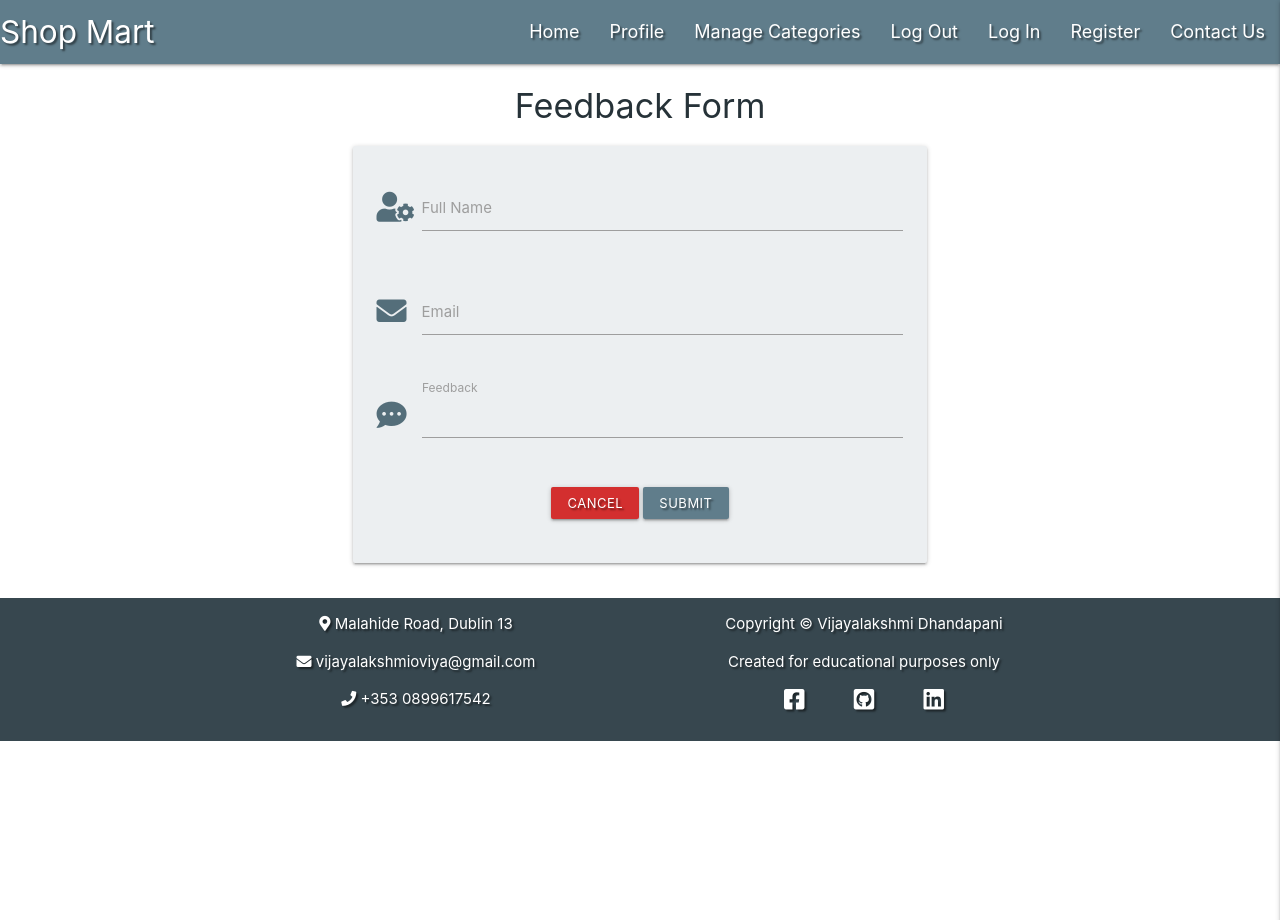
After one commit to vijusuren/MS3-shop_o_shop, a Flask app: page /contact in a window 1280 px wide. The commit adds this page. Run offline with Flask 2, Linux system fonts and the light colour scheme; some libraries are stand-ins or nearby versions.

Commit message:
add contact page functionality

```diff
--- a/app.py
+++ b/app.py
@@ -85,6 +85,14 @@ def profile(username):
     return render_template("profile.html", username=username)
 
 
+@app.route("/contact", methods=["GET", "POST"])
+def contact():
+    if request.method == "POST":
+        flash("Your message has been sent")
+        return redirect(url_for("get_ads"))
+    return render_template("contact.html")
+
+
 if __name__ == "__main__":
     app.run(host=os.environ.get("IP"),
             port=int(os.environ.get("PORT")),
--- a/static/css/style.css
+++ b/static/css/style.css
@@ -4,14 +4,31 @@
     text-shadow: 2px 2px 2px rgba(0,0,0,0.5);
 }
 
-body{
+/*body{
     background-color:#84ffff;
-}
+}*/
 
 .flashes h4 {
     line-height: 2;
 }
 
+.myslider{
+    margin:0;
+    padding:0;
+    margin-top:50px;
+}
+
+.caption{
+    margin-top:35px;
+}
+
+.darken {
+  background-image:
+    linear-gradient(
+      rgba(0, 0, 0, 0.5),
+      rgba(0, 0, 0, 0.5)
+    );
+}
 /*------------------------------------------------navbar*/
 nav ul li a {
     font-size: 1.2rem;
--- a/static/js/script.js
+++ b/static/js/script.js
@@ -6,12 +6,6 @@ $(document).ready(function () {
     $(".sidenav").sidenav({edge: "right"});
 });
 
-$(document).ready(function(){
-    $('.carousel').carousel({
-        indicators:true
-    });
-
-    setInterval(function(){
-        $('.carousel').carousel('next');
-    }, 2000);
+$(document).ready(function () {
+    $('.slider').slider({full_width: true});
 });
--- /dev/null
+++ b/static/js/sendEmail.js
@@ -0,0 +1,25 @@
+
+//Javascript code to send email through emailjs.init
+//The JS code for this section is referred from my Milestone 2 project
+
+var emailjs;
+
+function sendMail(contactForm) {
+	emailjs.send("gmail", "Shop_mart", {
+			"from_name": contactForm.name.value,
+			"from_email": contactForm.emailaddress.value,
+			"feedback": contactForm.feedback.value
+		})
+        .then(
+            function(response) {
+                var sentButton = document.getElementById("contact-button");
+                sentButton.innerHTML = "Feedback Sent!";
+                alert("Your feedback is submitted", response);
+                },
+                function(error) {
+               alert("try again", error);
+            });
+       // Clear form after submission
+            document.getElementById("contactForm").reset();
+            return false;
+    }
--- a/templates/base.html
+++ b/templates/base.html
@@ -9,7 +9,6 @@
     <!--favicon-->
     <link rel="icon" href="https://www.google.com/url?sa=i&url=http%3A%2F%2Fusshoppingmart.com%2F&psig=AOvVaw3rE9RiHoHotqNcFSWLPjiK&ust=1621663621684000&source=images&cd=vfe&ved=0CAIQjRxqFwoTCNDmjPaN2vACFQAAAAAdAAAAABAD" type="image/icon type">
 
-
     <!--Font Awesome-->
     <link rel="stylesheet" href="https://cdnjs.cloudflare.com/ajax/libs/font-awesome/5.15.3/css/all.min.css"
         integrity="sha512-iBBXm8fW90+nuLcSKlbmrPcLa0OT92xO1BIsZ+ywDWZCvqsWgccV3gFoRBv0z+8dLJgyAHIhR35VZc2oM/gI1w==" crossorigin="anonymous" type="text/css">
@@ -20,9 +19,12 @@
     <!--Internal CSS link-->
     <link rel="stylesheet" href="{{ url_for('static', filename='css/style.css') }}" type="text/css">
 
+    <!--Link to Email.js user account-->
+    <script src="https://cdn.jsdelivr.net/npm/emailjs-com@2/dist/email.min.js"></script>
+
     {% block styles %}
     {% endblock %}
-    <title>Shop o Shop</title>
+    <title>Shop Mart</title>
 </head>
 <body>
 
@@ -39,7 +41,7 @@
 					<li><a href="#">Log Out</a></li>
 					<li><a href="{{ url_for('login') }}">Log In</a></li>
 					<li><a href="{{ url_for('register') }}">Register</a></li>
-                    <li><a href="#">Contact Us</a></li>
+                    <li><a href="{{ url_for('contact') }}">Contact Us</a></li>
 				</ul>
 			</div>
 		</nav>
@@ -53,7 +55,7 @@
             <li><a href="#">Log Out</a></li>
             <li><a href="{{ url_for('login') }}">Log In</a></li>
             <li><a href="{{ url_for('register') }}">Register</a></li>
-            <li><a href="#">Contact Us</a></li>
+            <li><a href="{{ url_for('contact') }}">Contact Us</a></li>
 		</ul>
 	</header>
 
--- /dev/null
+++ b/templates/contact.html
@@ -0,0 +1,64 @@
+{% extends "base.html" %}
+
+{% block styles %}
+    <!--Email.js user id-->
+    <script type="text/javascript" async>
+        (function(){
+            emailjs.init("user_d7d4RRihHDYfE64yKkbYq");
+                    })();
+    </script>
+{% endblock %}
+
+{% block content %}
+
+    <h4 class="center-align blue-grey-text text-darken-4">Feedback Form</h4>
+
+    <div class="container">
+        <div class="row">
+            <form class="col s12 m8 offset-m2" id="contactForm" onsubmit="event.preventDefault(); return sendMail(this);">
+                <div class="card-panel blue-grey lighten-5">
+                    <!--username-->
+                    <div class="row">
+                        <div class="input-field col s12">
+                            <i class="fas fa-user-cog prefix blue-grey-text text-darken-1"></i>
+                            <input id="fullname" name="name" type="text" minlength="5"
+                                maxlength="30" class="validate" required>
+                            <label for="fullname">Full Name</label>
+                        </div>
+                    </div>
+                    <!--password-->
+                    <div class="row">
+                        <div class="input-field col s12">
+                            <i class="fas fa-envelope prefix blue-grey-text text-darken-1"></i>
+                            <input id="emailaddress" name="from_email" type="email" class="validate" required>
+                            <label for="emailaddress">Email</label>
+                        </div>
+                    </div>
+                    <!--feedback-->
+                    <div class="row">
+                        <div class="input-field col s12">
+                            <i class="fas fa-comment-dots prefix blue-grey-text text-darken-1"></i>
+                            <textarea name="feedback" id="feedback" class="materialize-textarea validate"
+                                placeholder="Feedback" required>
+                            </textarea>
+                            <label for="feedback">Feedback</label>
+                        </div>
+                    </div>
+
+                    <!--Cancel/Submit Button-->
+                    <div class="row center-align">
+                        <a href="{{ url_for('get_ads') }}" aria-label="Cancel" class="btn-small red darken-2 text-shadow">Cancel</a>
+                        <button type="submit" value="send" id="contact-button" aria-label="Submit" class="btn-small blue-grey text-shadow">
+                            Submit
+                        </button>
+                    </div>
+                </div>
+            </form>
+        </div>
+    </div>
+
+{% endblock %}
+
+{% block scripts %}
+    <script src="static/js/sendEmail.js"></script>
+{% endblock %}
```
Also changed, not shown: templates/ads_details.html (+50 -58 lines).
